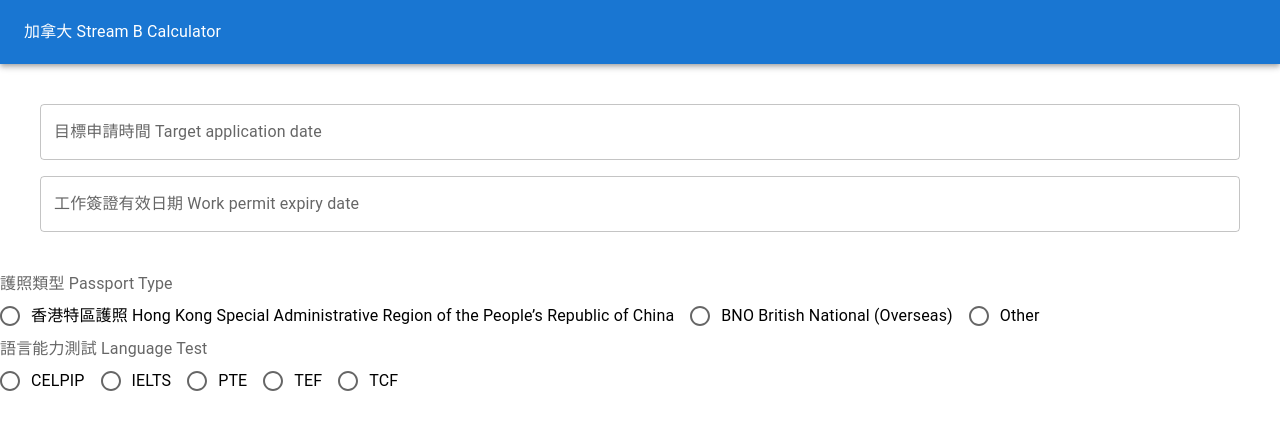
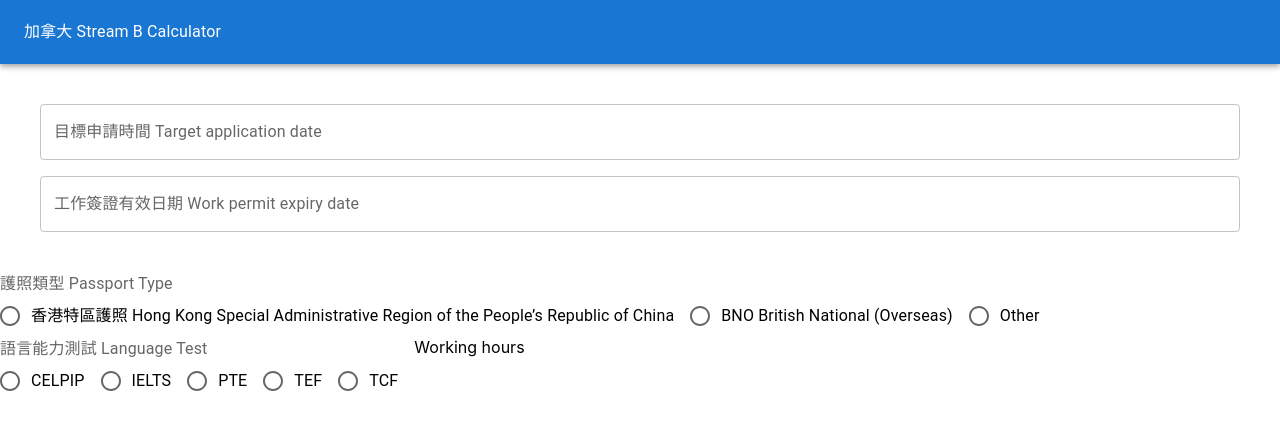
Before and after one commit to VardyNg/Canada-HK-Stream-B-Calculator, a React (Create React App) app: page / in a window 1280 px wide. Shown: the top 430 px of the page. Built offline with nearby package versions, Linux system fonts and the light colour scheme.

Commit message:
scaffold working hours

```diff
--- a/src/organisms/index.ts
+++ b/src/organisms/index.ts
@@ -2,9 +2,11 @@ import TopBar from "./top-bar";
 import EffectiveTime from "./stream-b-calculator/effective-time";
 import PassportType from './stream-b-calculator/passport-type';
 import LanguageRequirement from './stream-b-calculator/language-requirement';
+import WorkingHours from './stream-b-calculator/working-hours';
 export {
   TopBar,
   EffectiveTime,
   PassportType,
   LanguageRequirement,
+  WorkingHours,
 }
--- /dev/null
+++ b/src/organisms/stream-b-calculator/working-hours.tsx
@@ -0,0 +1,10 @@
+
+function WorkingHours() {
+  return (
+    <>
+      Working hours
+    </>
+  )
+}
+
+export default WorkingHours;
--- a/src/template/stream-b-calculator/basic-information.tsx
+++ b/src/template/stream-b-calculator/basic-information.tsx
@@ -2,6 +2,7 @@ import {
   EffectiveTime,
   PassportType,
   LanguageRequirement,
+  WorkingHours,
 } from '../../organisms';
 
 function BasicInformation() {
@@ -10,6 +11,7 @@ function BasicInformation() {
       <EffectiveTime />
       <PassportType />
       <LanguageRequirement />
+      <WorkingHours />
     </div>
   )
 }
```
